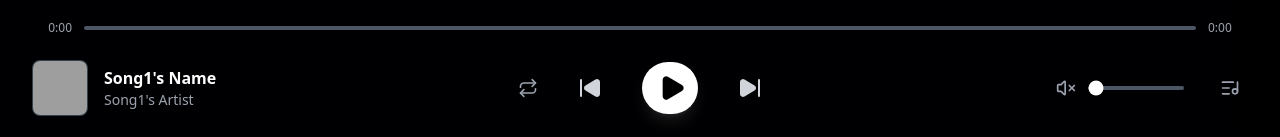
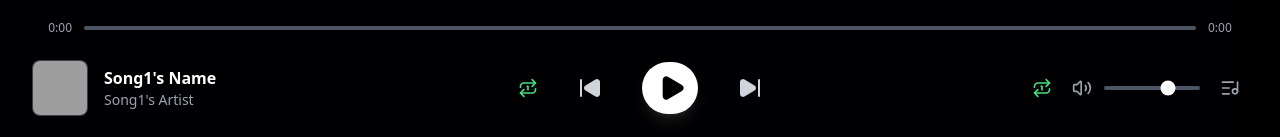
Before and after one commit to zyk121381/Revelation-Music-Player, a React (Vite) app: page / in a window 1280 px wide. Both pictures are taken after a click on the button 1066 px from the left and 748 px from the top of the page. Shown: the part 660-797 px from the top of the page. Built offline with nearby package versions, Linux system fonts and the light colour scheme; no server answers; grey boxes are pictures that could not be loaded.

Commit message:
Add repeat and shuffle icons to App component

```diff
--- a/App.tsx
+++ b/App.tsx
@@ -7,7 +7,7 @@ import { SongList } from './components/SongList';
 import { LyricsView } from './components/LyricsView';
 import { AudioVisualizer } from './components/AudioVisualizer';
 import { parseLrc } from './utils';
-import { Volume2, VolumeX, ListMusic } from 'lucide-react';
+import { Volume2, VolumeX, ListMusic, Repeat, Repeat1, Shuffle } from 'lucide-react';
 
 // 主应用组件
 const App: React.FC = () => {
@@ -104,8 +104,8 @@ const App: React.FC = () => {
   }, [playMode]);
 
   const handlePrev = () => {
-    // 如果当前时间 > 3 秒，则重播当前歌曲而不是切换到上一首
-    if (audioRef.current && audioRef.current.currentTime > 3) {
+    // 如果当前时间 > 10 秒，则重播当前歌曲而不是切换到上一首
+    if (audioRef.current && audioRef.current.currentTime > 10) {
       audioRef.current.currentTime = 0;
       setCurrentTime(0); // 手动更新状态以获得即时反馈
       return;
@@ -320,15 +320,29 @@ const App: React.FC = () => {
                         onNext={handleNext}
                         onPrev={handlePrev}
                         playMode={playMode}
-                        onToggleMode={togglePlayMode}
                     />
                  </div>
 
                  {/* 右侧部分：音量+播放列表（桌面端）或播放列表（移动端） */}
                  <div className="flex items-center gap-3 w-12 md:w-1/3 justify-end">
 
+                    {/* 桌面端：播放模式切换 (放在音量左侧) */}
+                    <button
+                        onClick={togglePlayMode}
+                        className="hidden md:block p-2 text-gray-400 hover:text-white transition-colors duration-200 hover:bg-white/10 rounded-full"
+                        title="切换播放模式"
+                    >
+                        {playMode === PlayMode.LOOP ? (
+                            <Repeat1 size={20} className="text-green-400" />
+                        ) : playMode === PlayMode.SHUFFLE ? (
+                            <Shuffle size={20} className="text-green-400" />
+                        ) : (
+                            <Repeat size={20} />
+                        )}
+                    </button>
+
                     {/* 桌面端：音量 */}
-                    <div className="hidden md:flex items-center gap-3 mr-4">
+                    <div className="hidden md:flex items-center gap-3">
                         <button onClick={() => setVolume(v => v === 0 ? 0.7 : 0)} className="text-gray-400 hover:text-white">
                              {volume === 0 ? <VolumeX size={20} /> : <Volume2 size={20} />}
                         </button>
```
